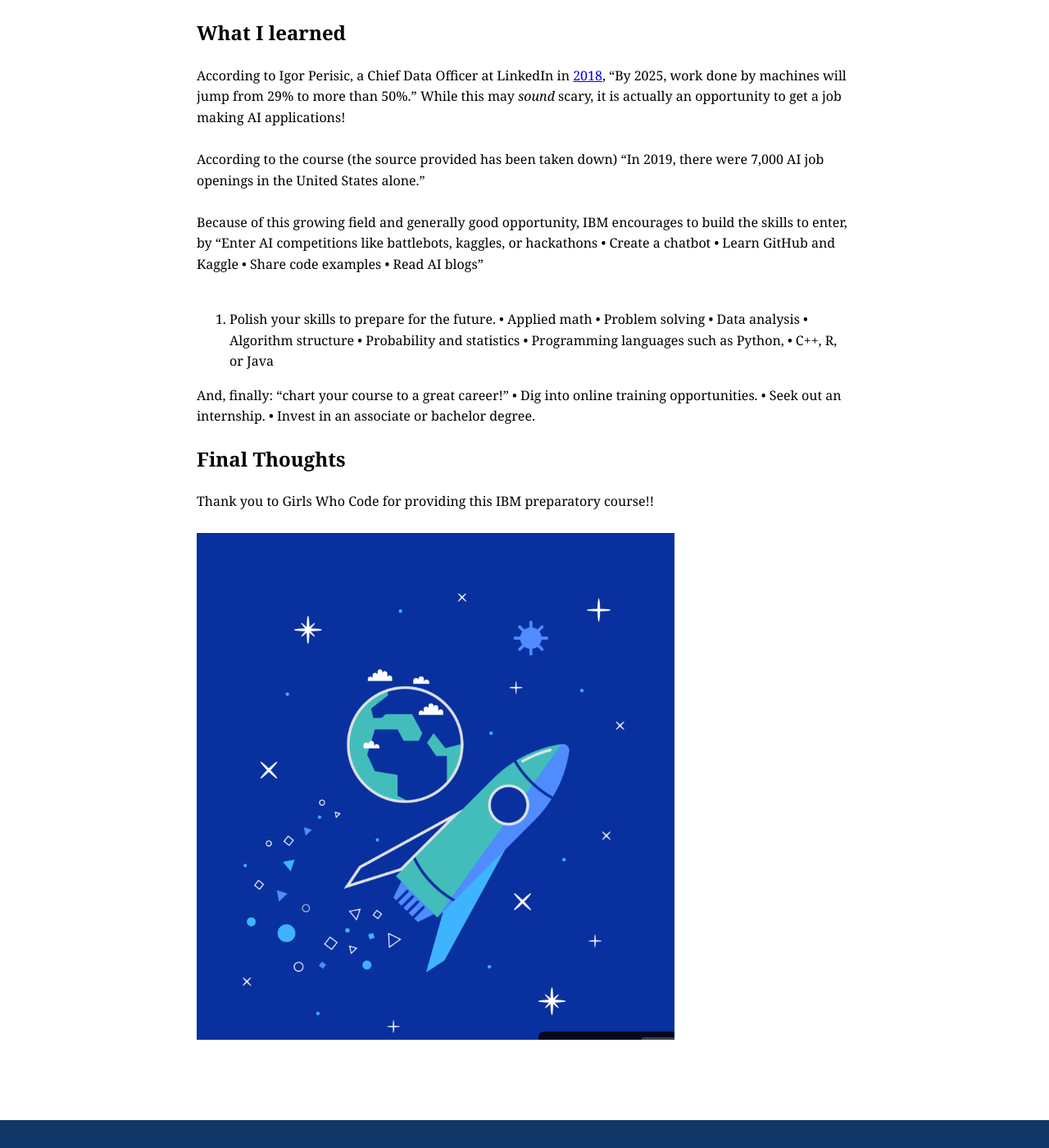
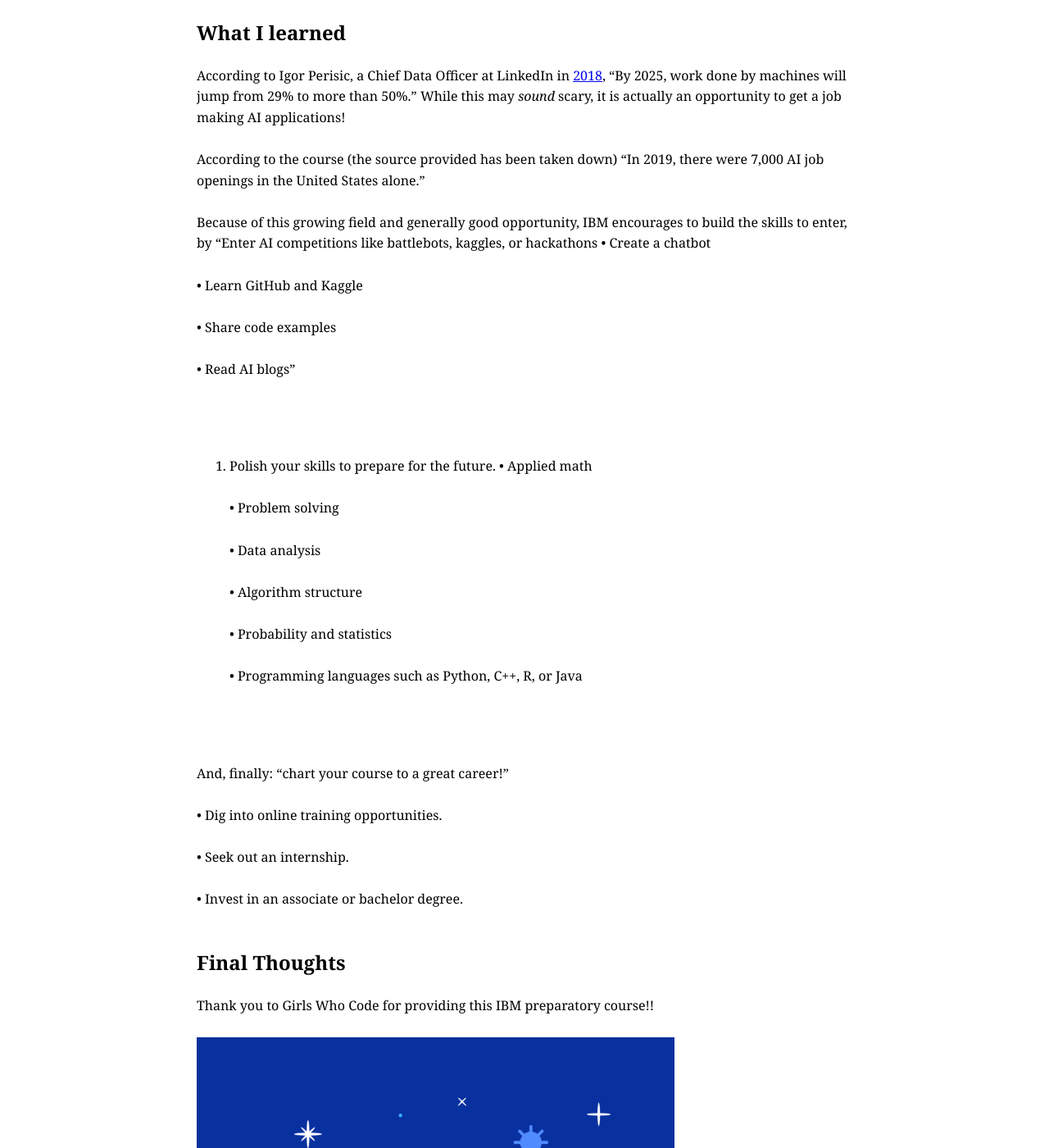
Before and after one commit to CaptainSapphire/PH-s-Blog, a Jekyll site: the page built from _posts/2025-09-25-IBM Learn about a career with AI girls who code.md, in a window 1280 px wide and 1400 px high, scrolled down 450 px. Shown: the whole window at 82% size. Built offline with Jekyll 4.4.1, drawn with Linux system fonts in a browser that asks for light colours.

Commit message:
Update 2025-09-25-IBM Learn about a career with AI girls who code.md

```diff
--- a/_posts/2025-09-25-IBM Learn about a career with AI girls who code.md
+++ b/_posts/2025-09-25-IBM Learn about a career with AI girls who code.md
@@ -13,25 +13,25 @@
 According to the course (the source provided has been taken down) "In 2019, there were 7,000 AI job openings in the United States alone." <br><br>
 Because of this growing field and generally good opportunity, IBM encourages to build the skills to enter, by
 "Enter AI competitions like battlebots, kaggles, or hackathons
-• Create a chatbot
-• Learn GitHub and Kaggle
-• Share code examples
-• Read AI blogs"
+• Create a chatbot <br><br>
+• Learn GitHub and Kaggle<br><br>
+• Share code examples<br><br>
+• Read AI blogs"<br><br>
 <br><br>
 
 2. Polish your skills to prepare for the future.
-• Applied math
-• Problem solving
-• Data analysis
-• Algorithm structure
-• Probability and statistics
-• Programming languages such as Python,
-• C++, R, or Java
+• Applied math<br><br>
+• Problem solving<br><br>
+• Data analysis<br><br>
+• Algorithm structure<br><br>
+• Probability and statistics<br><br>
+• Programming languages such as Python, C++, R, or Java
+<br><br><br><br>
 
-And, finally: "chart your course to a great career!"
-• Dig into online training opportunities.
-• Seek out an internship.
-• Invest in an associate or bachelor degree.
+And, finally: "chart your course to a great career!"<br><br>
+• Dig into online training opportunities.<br><br>
+• Seek out an internship.<br><br>
+• Invest in an associate or bachelor degree.<br><br>
 
 ## Final Thoughts
 Thank you to Girls Who Code for providing this IBM preparatory course!! <br><br>
```
